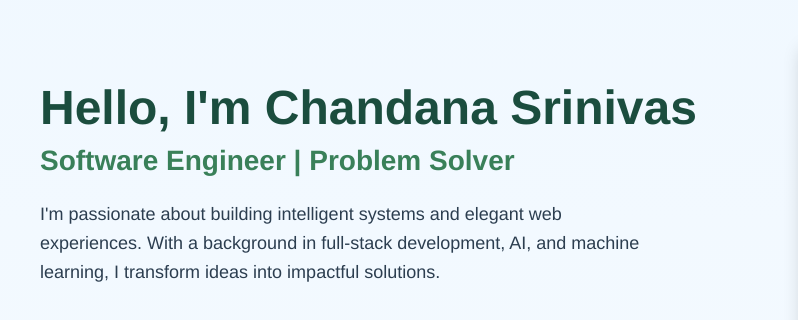
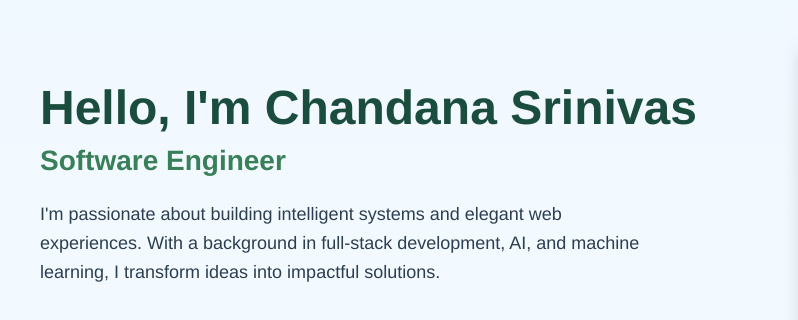
Before and after one commit to chansrinivas/portfolio, a plain HTML site: page index.html in a window 1280 px wide. Shown: the part 74-394 px from the top of the page, 0-798 px from the left. Drawn offline with Linux system fonts and the light colour scheme.

Commit message:
Update index.html

```diff
--- a/index.html
+++ b/index.html
@@ -456,7 +456,7 @@
   <div class="container">
     <div class="content">
       <h1>Hello, I'm Chandana Srinivas</h1>
-      <h2>Software Engineer | Problem Solver</h2>
+      <h2>Software Engineer</h2>
       <p>
         I'm passionate about building intelligent systems and elegant web experiences.
         With a background in full-stack development, AI, and machine learning,
```
